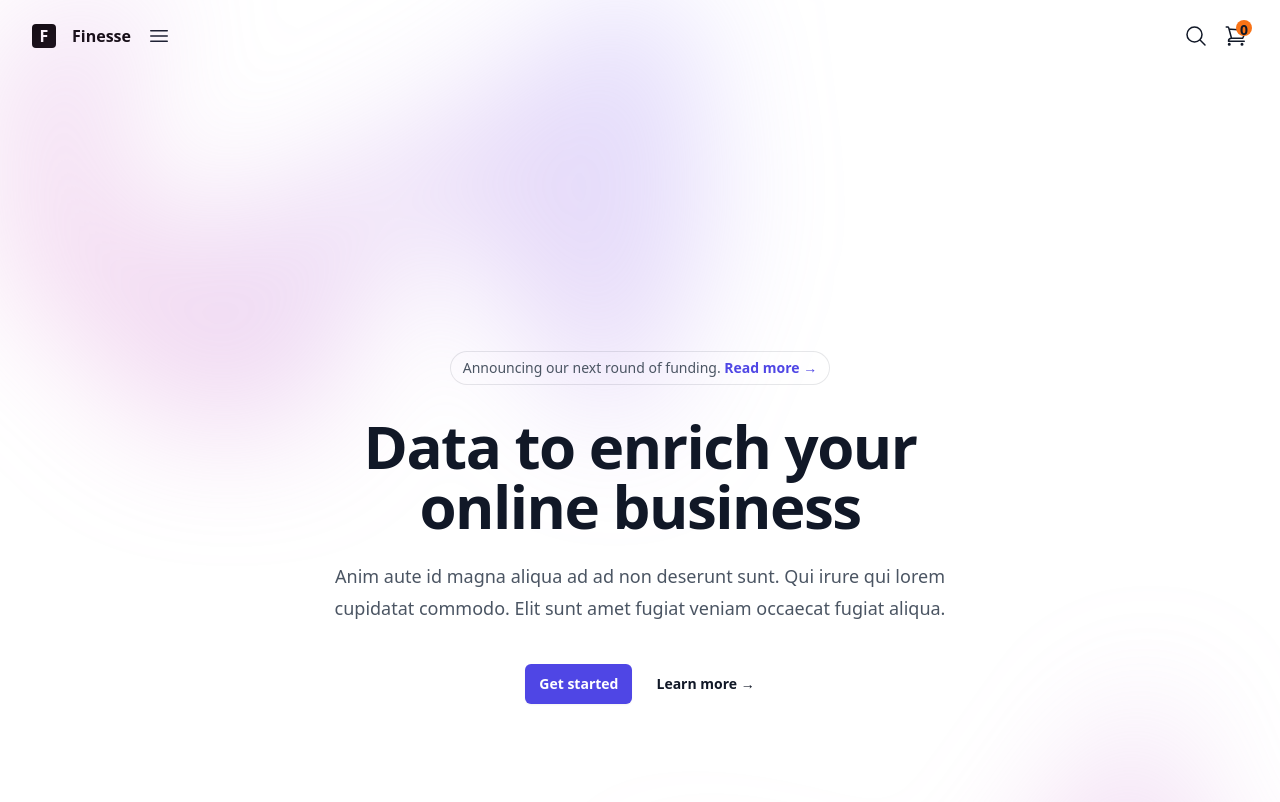
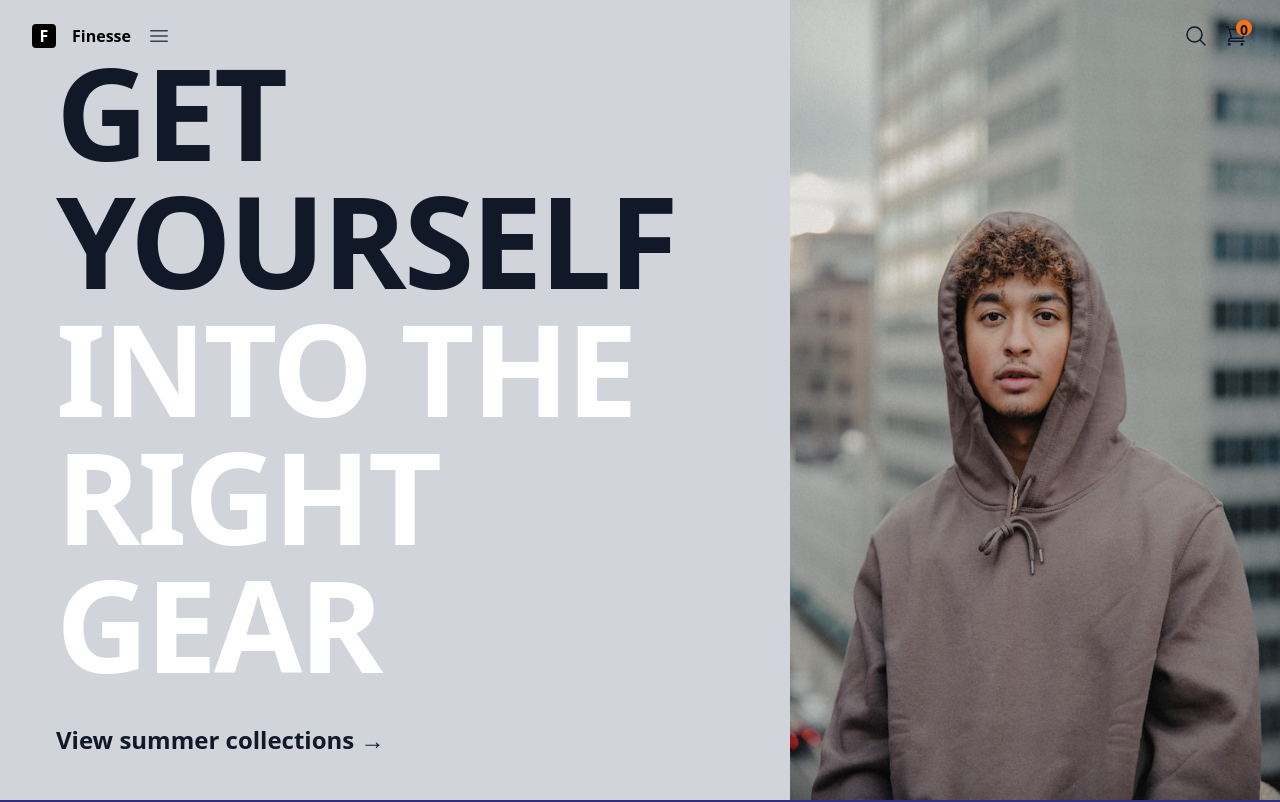
Before and after one commit to Aladdin4u/square-store, a Next.js app: page / in a window 1280 px wide. Shown: the top 802 px of the page. Built offline with nearby package versions, Linux system fonts and the light colour scheme.

Commit message:
edit hero section

```diff
--- a/components/Hero.js
+++ b/components/Hero.js
@@ -1,61 +1,47 @@
-import { useState } from 'react'
-import { Dialog } from '@headlessui/react'
-import { Bars3Icon, XMarkIcon } from '@heroicons/react/24/outline'
+import { useState } from "react";
+import { Dialog } from "@headlessui/react";
+import { Bars3Icon, XMarkIcon } from "@heroicons/react/24/outline";
+import Image from "next/image";
 
 const navigation = [
-  { name: 'Product', href: '#' },
-  { name: 'Features', href: '#' },
-  { name: 'Marketplace', href: '#' },
-  { name: 'Company', href: '#' },
-]
+  { name: "Product", href: "#" },
+  { name: "Features", href: "#" },
+  { name: "Marketplace", href: "#" },
+  { name: "Company", href: "#" },
+];
 
 export default function Hero() {
-  const [mobileMenuOpen, setMobileMenuOpen] = useState(false)
+  const [mobileMenuOpen, setMobileMenuOpen] = useState(false);
 
   return (
-    <div className="bg-white">
-      <div className="relative isolate px-6 pt-14 lg:px-8">
-        <div
-          className="absolute inset-x-0 -top-40 -z-10 transform-gpu overflow-hidden blur-3xl sm:-top-80"
-          aria-hidden="true"
+    <div className="bg-gray-300 w-full">
+      <div className="flex flex-col lg:flex-row lg:items-center lg:justify-between">
+        <div className="px-8 lg:px-14">
+          <h1 className="text-6xl font-bold uppercase tracking-tight text-gray-900 sm:text-9xl">
+            Get <br /> Yourself <br />
+            <span className="text-white">
+              into the
+              <br /> right gear
+            </span>
+          </h1>
+          <div className="mt-10 flex gap-x-6">
+            <a
+              href="#"
+              className="text-2xl font-semibold leading-6 text-gray-900"
             >
-          <div
-            className="relative left-[calc(50%-11rem)] aspect-[1155/678] w-[36.125rem] -translate-x-1/2 rotate-[30deg] bg-gradient-to-tr from-[#ff80b5] to-[#9089fc] opacity-30 sm:left-[calc(50%-30rem)] sm:w-[72.1875rem]"
-            style={{
-              clipPath:
-                'polygon(74.1% 44.1%, 100% 61.6%, 97.5% 26.9%, 85.5% 0.1%, 80.7% 2%, 72.5% 32.5%, 60.2% 62.4%, 52.4% 68.1%, 47.5% 58.3%, 45.2% 34.5%, 27.5% 76.7%, 0.1% 64.9%, 17.9% 100%, 27.6% 76.8%, 76.1% 97.7%, 74.1% 44.1%)',
-            }}
-          />
-        </div>
-        <div className="mx-auto max-w-2xl py-32 sm:py-48 lg:py-56">
-          <div className="hidden sm:mb-8 sm:flex sm:justify-center">
-            <div className="relative rounded-full px-3 py-1 text-sm leading-6 text-gray-600 ring-1 ring-gray-900/10 hover:ring-gray-900/20">
-              Announcing our next round of funding.{' '}
-              <a href="#" className="font-semibold text-indigo-600">
-                <span className="absolute inset-0" aria-hidden="true" />
-                Read more <span aria-hidden="true">&rarr;</span>
+              View summer collections <span aria-hidden="true">→</span>
             </a>
           </div>
         </div>
-          <div className="text-center">
-            <h1 className="text-4xl font-bold tracking-tight text-gray-900 sm:text-6xl">
-              Data to enrich your online business
-            </h1>
-            <p className="mt-6 text-lg leading-8 text-gray-600">
-              Anim aute id magna aliqua ad ad non deserunt sunt. Qui irure qui lorem cupidatat commodo. Elit sunt amet
-              fugiat veniam occaecat fugiat aliqua.
-            </p>
-            <div className="mt-10 flex items-center justify-center gap-x-6">
-              <a
-                href="#"
-                className="rounded-md bg-indigo-600 px-3.5 py-2.5 text-sm font-semibold text-white shadow-sm hover:bg-indigo-500 focus-visible:outline focus-visible:outline-2 focus-visible:outline-offset-2 focus-visible:outline-indigo-600"
-              >
-                Get started
-              </a>
-              <a href="#" className="text-sm font-semibold leading-6 text-gray-900">
-                Learn more <span aria-hidden="true">→</span>
-              </a>
-            </div>
+        <div className="">
+          <Image
+            src="/images/logan-weaver.jpg"
+            width={500}
+            height={300}
+            alt="hero-image"
+            // style={{objectFit: "contain"}}
+            className="h-[100vh] w-full"
+          />
         </div>
       </div>
       <div
@@ -66,11 +52,10 @@ export default function Hero() {
           className="relative left-[calc(50%+3rem)] aspect-[1155/678] w-[36.125rem] -translate-x-1/2 bg-gradient-to-tr from-[#ff80b5] to-[#9089fc] opacity-30 sm:left-[calc(50%+36rem)] sm:w-[72.1875rem]"
           style={{
             clipPath:
-                'polygon(74.1% 44.1%, 100% 61.6%, 97.5% 26.9%, 85.5% 0.1%, 80.7% 2%, 72.5% 32.5%, 60.2% 62.4%, 52.4% 68.1%, 47.5% 58.3%, 45.2% 34.5%, 27.5% 76.7%, 0.1% 64.9%, 17.9% 100%, 27.6% 76.8%, 76.1% 97.7%, 74.1% 44.1%)',
+              "polygon(74.1% 44.1%, 100% 61.6%, 97.5% 26.9%, 85.5% 0.1%, 80.7% 2%, 72.5% 32.5%, 60.2% 62.4%, 52.4% 68.1%, 47.5% 58.3%, 45.2% 34.5%, 27.5% 76.7%, 0.1% 64.9%, 17.9% 100%, 27.6% 76.8%, 76.1% 97.7%, 74.1% 44.1%)",
           }}
         />
       </div>
     </div>
-    </div>
-  )
+  );
 }
--- a/components/Navbar.js
+++ b/components/Navbar.js
@@ -1,149 +1,113 @@
-import { Fragment, useState } from "react";
+import { useState } from "react";
 import { Dialog, Disclosure, Popover, Transition } from "@headlessui/react";
 import {
-  ArrowPathIcon,
   Bars3Icon,
-  ChartPieIcon,
-  CursorArrowRaysIcon,
-  FingerPrintIcon,
-  SquaresPlusIcon,
   XMarkIcon,
   ShoppingCartIcon,
   MagnifyingGlassIcon,
 } from "@heroicons/react/24/outline";
-import {
-  ChevronDownIcon,
-  PhoneIcon,
-  PlayCircleIcon,
-} from "@heroicons/react/20/solid";
-
-const products = [
-  {
-    name: "Hoodies",
-    description: "Get a better understanding of your traffic",
-    href: "/category/hoodies",
-    icon: ChartPieIcon,
-  },
-  {
-    name: "Sweatshirts",
-    description: "Speak directly to your customers",
-    href: "/category/sweatshirts",
-    icon: CursorArrowRaysIcon,
-  },
-  {
-    name: "Shirts",
-    description: "Your customers’ data will be safe and secure",
-    href: "/category/shirts",
-    icon: FingerPrintIcon,
-  },
-  {
-    name: "T-Shirt",
-    description: "Connect with third-party tools",
-    href: "/category/t-shirt",
-    icon: SquaresPlusIcon,
-  },
-  {
-    name: "Jackets",
-    description: "Build strategic funnels that will convert",
-    href: "/category/jackets",
-    icon: ArrowPathIcon,
-  },
-];
-const callsToAction = [
-  { name: "Watch demo", href: "#", icon: PlayCircleIcon },
-  { name: "Contact sales", href: "#", icon: PhoneIcon },
-];
-
-function classNames(...classes) {
-  return classes.filter(Boolean).join(" ");
-}
+import Link from "next/link";
 
 export default function Navbar() {
   const [mobileMenuOpen, setMobileMenuOpen] = useState(false);
 
   return (
-    <header className="bg-white">
+    <header className="fixed top-0 left-0 right-0">
       <nav
         className="mx-auto flex max-w-7xl items-center justify-between p-6 lg:px-8"
         aria-label="Global"
       >
         <div className="flex lg:flex-1 space-x-4">
-          <a href="#" className="flex items-center justify-center">
+          <Link href="/" className="flex items-center justify-center">
             <div className="w-6 text-white text-center font-bold bg-black mx-auto rounded">
               F
             </div>
             <span className="ml-4 font-bold">Finesse</span>
-          </a>
-        <Popover.Group className="lg:flex lg:gap-x-12">
-          <Popover className="relative">
-            <Popover.Button className="flex items-center gap-x-1 text-sm font-semibold leading-6 text-gray-900">
-            <Bars3Icon className="h-6 w-6" aria-hidden="true" />
-            </Popover.Button>
-
-            <Transition
-              as={Fragment}
-              enter="transition ease-out duration-200"
-              enterFrom="opacity-0 translate-y-1"
-              enterTo="opacity-100 translate-y-0"
-              leave="transition ease-in duration-150"
-              leaveFrom="opacity-100 translate-y-0"
-              leaveTo="opacity-0 translate-y-1"
+          </Link>
+            <button
+              type="button"
+              className="text-gray-700"
+              onClick={() => setMobileMenuOpen(true)}
             >
-              <Popover.Panel className="absolute -left-8 top-full z-10 mt-3 w-screen max-w-md overflow-hidden rounded-3xl bg-white shadow-lg ring-1 ring-gray-900/5">
-                <div className="p-4">
-                  {products.map((item) => (
-                    <div
-                      key={item.name}
-                      className="group relative flex items-center gap-x-6 rounded-lg p-4 text-sm leading-6 hover:bg-gray-50"
-                    >
-                      <div className="flex h-11 w-11 flex-none items-center justify-center rounded-lg bg-gray-50 group-hover:bg-white">
-                        <item.icon
-                          className="h-6 w-6 text-gray-600 group-hover:text-indigo-600"
-                          aria-hidden="true"
-                        />
-                      </div>
-                      <div className="flex-auto">
-                        <a
-                          href={item.href}
-                          className="block font-semibold text-gray-900"
-                        >
-                          {item.name}
-                          <span className="absolute inset-0" />
-                        </a>
-                        <p className="mt-1 text-gray-600">{item.description}</p>
-                      </div>
-                    </div>
-                  ))}
-                </div>
-                <div className="grid grid-cols-2 divide-x divide-gray-900/5 bg-gray-50">
-                  {callsToAction.map((item) => (
-                    <a
-                      key={item.name}
-                      href={item.href}
-                      className="flex items-center justify-center gap-x-2.5 p-3 text-sm font-semibold leading-6 text-gray-900 hover:bg-gray-100"
-                    >
-                      <item.icon
-                        className="h-5 w-5 flex-none text-gray-400"
-                        aria-hidden="true"
-                      />
-                      {item.name}
-                    </a>
-                  ))}
-                </div>
-              </Popover.Panel>
-            </Transition>
-          </Popover>
-        </Popover.Group>
+              <span className="sr-only">Open main menu</span>
+              <Bars3Icon className="h-6 w-6" aria-hidden="true" />
+            </button>
         </div>
         <div className="flex lg:flex-1 lg:justify-end space-x-4">
-          <a href="#" className="text-sm font-semibold leading-6 text-gray-900">
-          <MagnifyingGlassIcon className="h-6 w-6" />
-          </a>
-          <a href="#" className="text-sm font-semibold leading-6 text-gray-900 relative">
-          <ShoppingCartIcon className="h-6 w-6" /> <span aria-hidden="true" className="absolute -top-1 -right-1 w-4 h-4 text-center text-sm rounded-full bg-orange-500">0</span>
-          </a>
+          <Link href="/" className="text-sm font-semibold leading-6 text-gray-900">
+            <MagnifyingGlassIcon className="h-6 w-6" />
+          </Link>
+          <Link
+            href="/"
+            className="text-sm font-semibold leading-6 text-gray-900 relative"
+          >
+            <ShoppingCartIcon className="h-6 w-6" />{" "}
+            <span
+              aria-hidden="true"
+              className="absolute -top-1 -right-1 w-4 h-4 text-center text-sm rounded-full bg-orange-500"
+            >
+              0
+            </span>
+          </Link>
         </div>
       </nav>
+      <Dialog as="div" open={mobileMenuOpen} onClose={setMobileMenuOpen}>
+        <div className="fixed inset-0 z-10" />
+        <Dialog.Panel className="fixed inset-y-0 right-0 z-10 w-full overflow-y-auto bg-white px-6 py-6 sm:ring-1 sm:ring-gray-900/10">
+          <div className="flex items-center justify-between">
+            <Link href="/" className="flex items-center justify-center">
+              <div className="w-6 text-white text-center font-bold bg-black mx-auto rounded">
+                F
+              </div>
+              <span className="ml-4 font-bold">Finesse</span>
+            </Link>
+            <button
+              type="button"
+              className="-m-2.5 rounded-md p-2.5 text-gray-700"
+              onClick={() => setMobileMenuOpen(false)}
+            >
+              <span className="sr-only">Close menu</span>
+              <XMarkIcon className="h-6 w-6" aria-hidden="true" />
+            </button>
+          </div>
+          <div className="mt-6 flow-root">
+            <div className="-my-6 divide-y divide-gray-500/10">
+              <div className="space-y-2 py-6">
+                <Link
+                  href="/"
+                  className="-mx-3 block rounded-lg px-3 py-2 text-base font-semibold leading-7 text-gray-900 hover:bg-gray-50"
+                >
+                  Hoodies
+                </Link>
+                <Link
+                  href="/"
+                  className="-mx-3 block rounded-lg px-3 py-2 text-base font-semibold leading-7 text-gray-900 hover:bg-gray-50"
+                >
+                  Sweatshirts
+                </Link>
+                <Link
+                  href="/"
+                  className="-mx-3 block rounded-lg px-3 py-2 text-base font-semibold leading-7 text-gray-900 hover:bg-gray-50"
+                >
+                  Shirt
+                </Link>
+                <Link
+                  href="/"
+                  className="-mx-3 block rounded-lg px-3 py-2 text-base font-semibold leading-7 text-gray-900 hover:bg-gray-50"
+                >
+                  T-Shirt
+                </Link>
+                <Link
+                  href="/"
+                  className="-mx-3 block rounded-lg px-3 py-2 text-base font-semibold leading-7 text-gray-900 hover:bg-gray-50"
+                >
+                  Jackets
+                </Link>
+              </div>
+            </div>
+          </div>
+        </Dialog.Panel>
+      </Dialog>
     </header>
   );
 }
```
Also changed, not shown: public/images/logan-weaver.jpg (added). Lines whose indentation alone changed are shown as unchanged.
